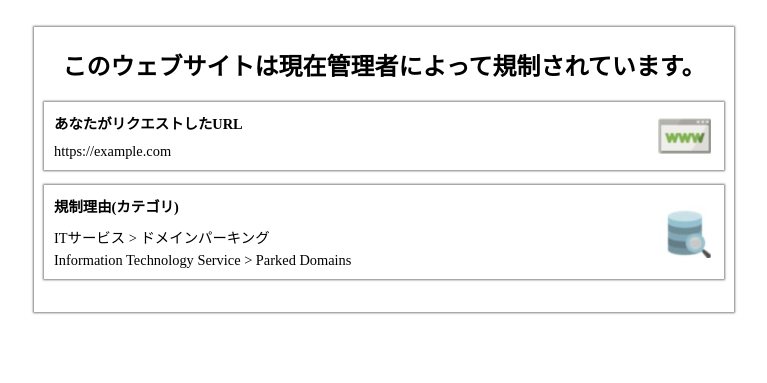
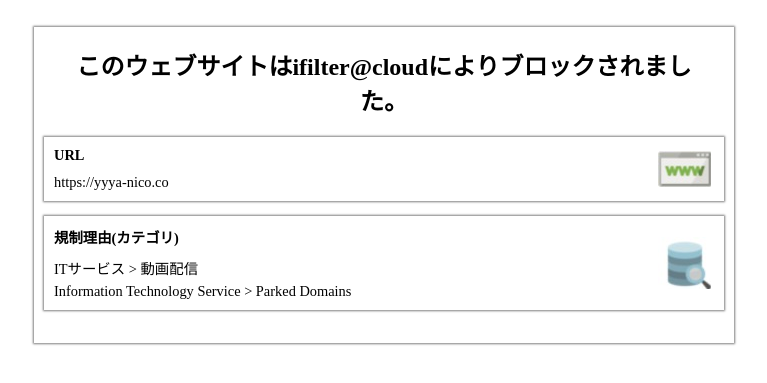
Before and after one commit to Tenakskd/ifilter--ultraviolet, a website: page public/index.html in a window 1280 px wide. Shown: the part 137-520 px from the top of the page, without its empty margins (256-1023 px from the left). Drawn offline with Linux system fonts and the light colour scheme.

Commit message:
Update index.html

```diff
--- a/public/index.html
+++ b/public/index.html
@@ -1,6 +1,6 @@
 <html lang="ja"><head>
 <meta http-equiv="Content-Type" content="text/html; charset=UTF-8">
-<title>規制</title>
+<title>ブロックされました。</title>
 <meta http-equiv="Pragma" content="no-cache">
 <meta http-equiv="Cache-Control" content="no-cache">
 <meta http-equiv="Expires" content="0">
@@ -38,7 +38,7 @@
 <div id="area01">
 
 <div id="Msg">
-<div id="Msg_01">このウェブサイトは現在管理者によって規制されています。</div>
+<div id="Msg_01">このウェブサイトはifilter@cloudによりブロックされました。</div>
   <div id="Msg_02"></div>
 
 </div>
@@ -46,15 +46,15 @@
 
 <div class="box01 boxbg_01">
 <div class="leftside">
-<div class="boxttl">あなたがリクエストしたURL</div>
-<div id="url1">https://example.com</div>
+<div class="boxttl">URL</div>
+<div id="url1">https://yyya-nico.co</div>
 </div>
 </div>
 
 <div class="box01 boxbg_02">
 <div class="leftside">
 <div class="boxttl">規制理由(カテゴリ)</div>
-    <div id="categoryName_jp">ITサービス &gt; ドメインパーキング</div>
+    <div id="categoryName_jp">ITサービス &gt; 動画配信</div>
     <div id="categoryName_en">Information Technology Service &gt; Parked Domains</div>
 </div>
 </div>
@@ -64,12 +64,12 @@
            <div class="form">
                 <input list="wwwwww" type="text" style="width:500px;" id="url" >
                 <datalist id="wwwwww">
-                   <option value="nukistream.com" label="ぬきスト"></option>
+                   <option value="5ch.net" label="5ちゃんねる"></option>
                    <option value="youtube.com" label="Youtube"></option>
                    <option value="google.com" label="Google"></option>
                    <option value="chattown.co" label="Chattown"></option>
                    <option value="xvideos.com" label="Xvideo"></option>
-                   <option value="re-hentai.com" label="Rehentai"></option>
+                   <option value="translate.google.com" label="翻訳"></option>
                 </datalist>
                 <button id="initiate">Go</button>
            </div>
```
